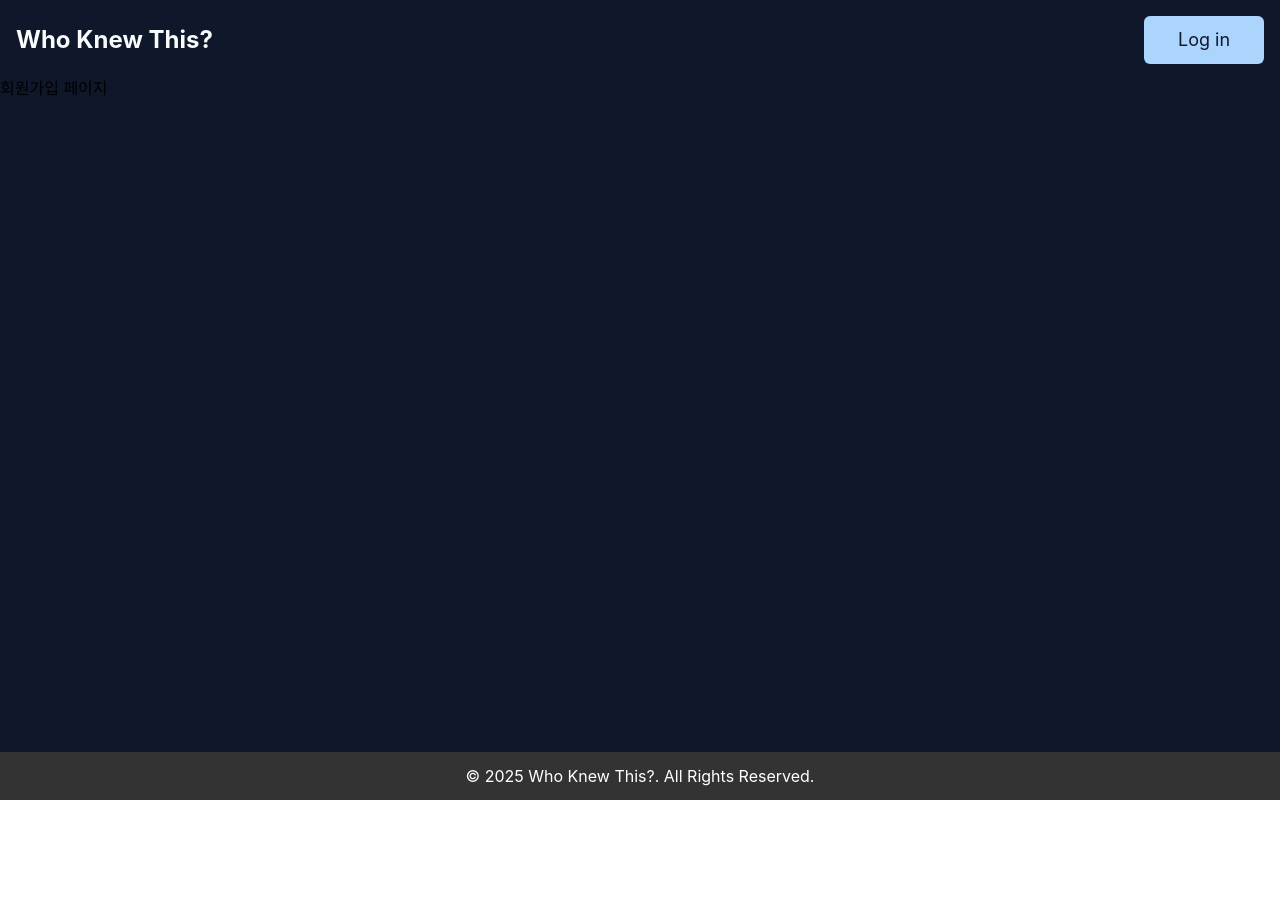
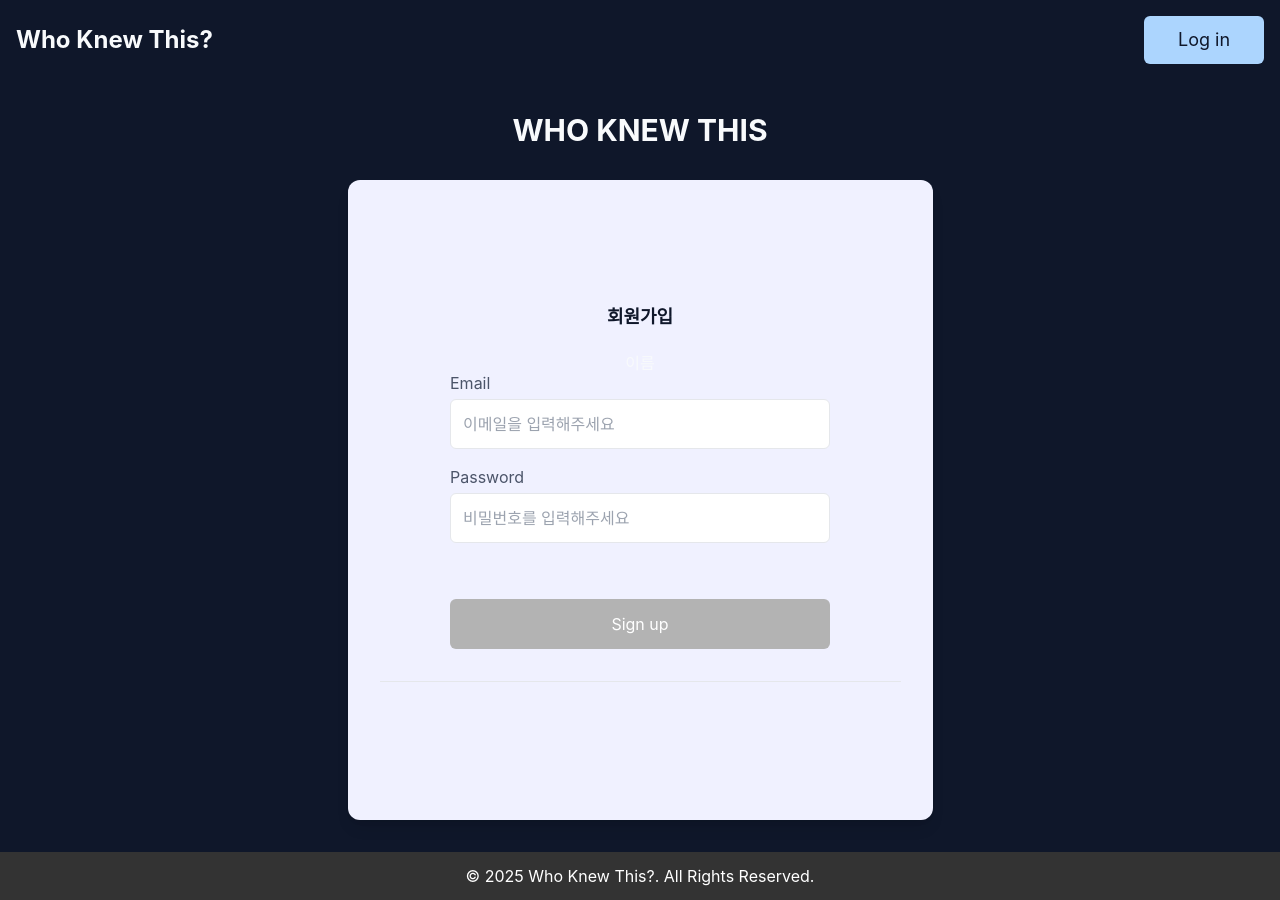
Before and after one commit to WhoKnewThis/who-knew-this-front, a React (Create React App) app: page /sign in a window 1280 px wide. Before the commit the page ends 800 px from the top, so only its background shows below. Built offline with nearby package versions, Linux system fonts and the light colour scheme.

Commit message:
feat temporary signuppage

```diff
--- a/src/pages/SignUpPage.tsx
+++ b/src/pages/SignUpPage.tsx
@@ -1,7 +1,66 @@
 import React, { useState } from "react";
 
-export default function LoginPage() {
-    return (
-<div>회원가입 페이지</div>
-    );
+export default function SingUpPage() {
+  const [email, setEmail] = useState("");
+  const [password, setPassword] = useState("");
+
+  const isFormValid = email.trim() !== "" && password.trim() !== "";
+
+  return (
+    <div className="m-8 flex flex-col items-center justify-center text-text-primary">
+      {/* 상단 타이틀 */}
+      <h1 className="text-3xl font-bold mb-8">WHO KNEW THIS</h1>
+
+      {/* 회원가입 박스 */}
+      <div className="bg-btn-sub-purple3 w-[585px] h-[640px] p-8 rounded-xl shadow-lg flex flex-col items-center justify-center">
+        <p className="mb-6 text-lg font-semibold text-center text-bg-primary">
+            회원가입
+        </p>
+        <div>
+            이름
+        </div>
+        {/* Email, Password*/}
+        <div className="w-[380px] mb-4">
+          <label className="block text-text-primary2 text-base mb-1">
+            Email
+          </label>
+          <input
+            type="email"
+            placeholder="이메일을 입력해주세요"
+            className="w-full h-[50px] box-border px-3 border rounded-md focus:outline-none focus:ring-2 focus:ring-btn-sub-purple2 text-bg-primary"
+            value={email}
+            onChange={(e) => setEmail(e.target.value)}
+          />
+        </div>
+
+        <div className="w-[380px] mb-4">
+          <label className="block text-text-primary2 text-base mb-1">
+            Password
+          </label>
+          <input
+            type="password"
+            placeholder="비밀번호를 입력해주세요"
+            className="w-full h-[50px] box-border px-3 border rounded-md focus:outline-none focus:ring-2 focus:ring-btn-sub-purple2 text-bg-primary"
+            value={password}
+            onChange={(e) => setPassword(e.target.value)}
+          />
+        </div>
+
+        {/* 회원가입 버튼 */}
+        <button
+          className={`w-[380px] h-[50px] text-white py-2 rounded-md mb-4 mt-10 transition ${
+            isFormValid
+              ? "bg-btn-primary hover:bg-btn-primary2"
+              : "bg-btn-disabled cursor-not-allowed"
+          }`}
+          disabled={!isFormValid}
+        >
+          Sign up
+        </button>
+
+        <hr className="w-full my-4" />
+
+      </div>
+    </div>
+  );
 }
```
